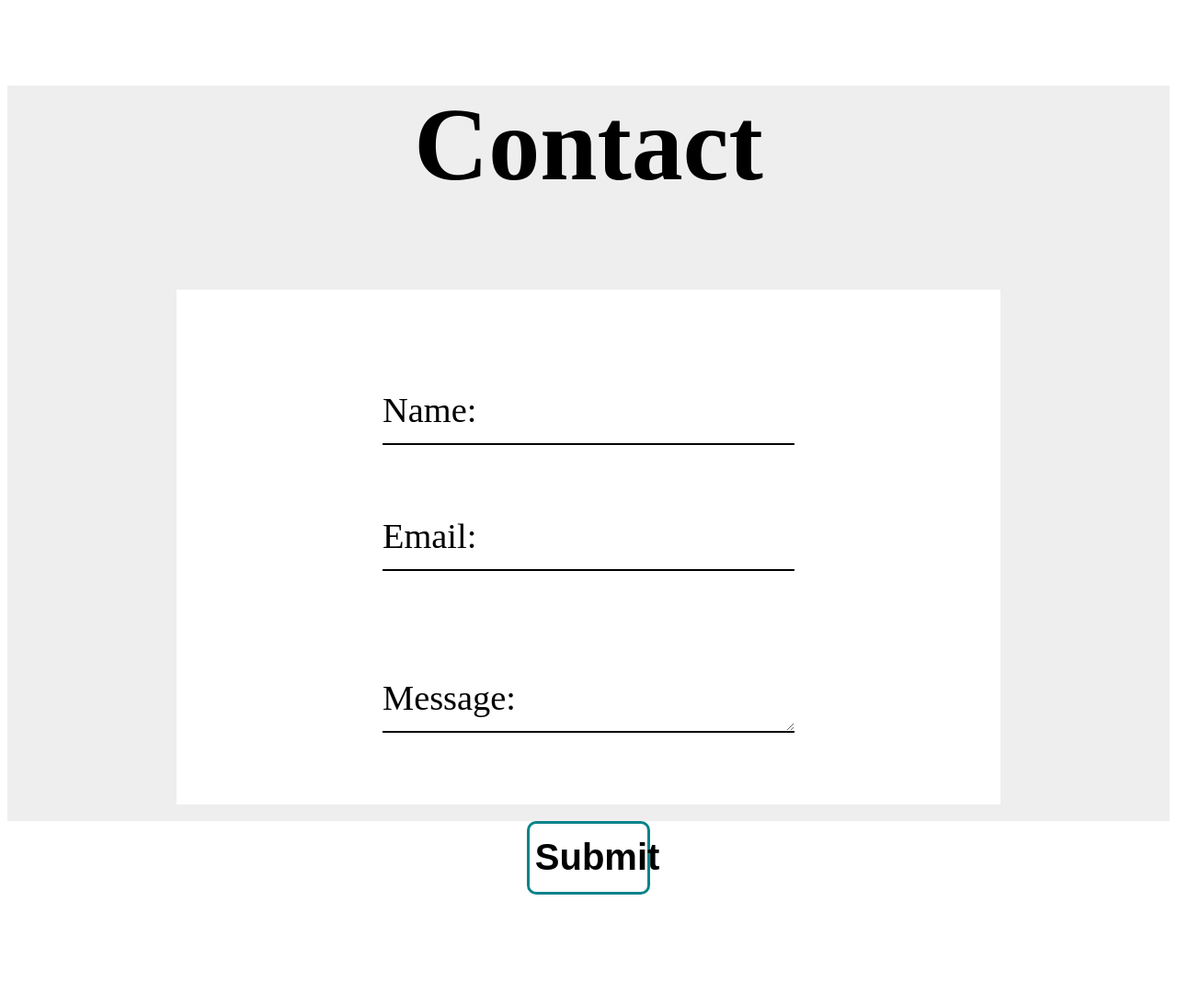
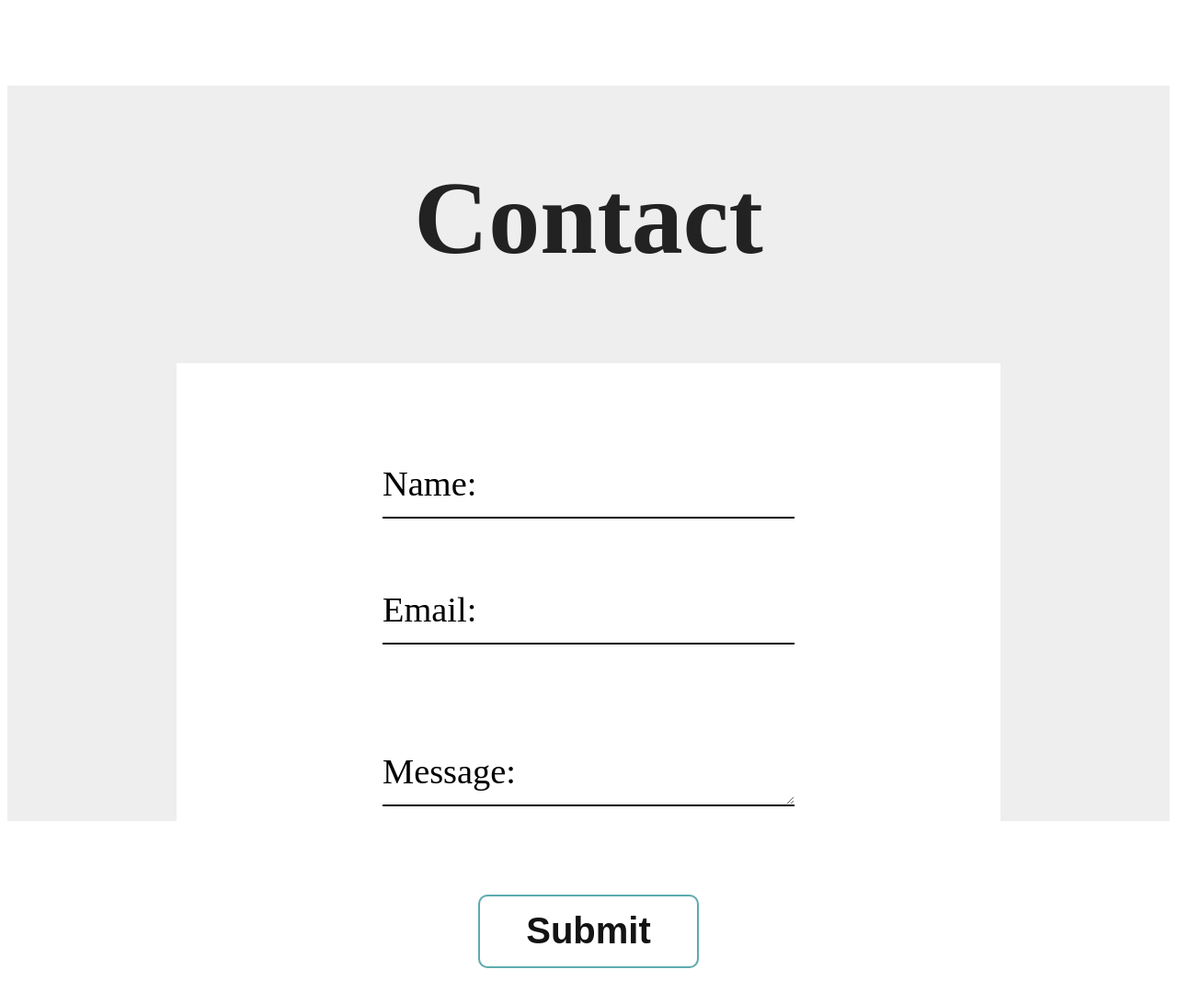
Before and after one commit to Jake-Januszanis/portfolio-v3, a Gatsby site: page /contact in a window 1280 px wide. Shown: the whole page at 92% size. Before the commit the page ends 1021 px from the top, so only its background shows below. Built offline with nearby package versions, Linux system fonts and the light colour scheme; Gatsby itself is replaced by a stand-in of ours.

Commit message:
Built contact form section

```diff
--- a/package.json
+++ b/package.json
@@ -1,7 +1,7 @@
 {
-  "name": "gatsby-starter-hello-world",
+  "name": "jake-januszanis-portfolio",
   "private": true,
-  "description": "A simplified bare-bones starter for Gatsby",
+  "description": "",
   "version": "0.1.0",
   "license": "0BSD",
   "scripts": {
--- a/src/pages/index.js
+++ b/src/pages/index.js
@@ -3,6 +3,7 @@ import About from "../pages/about";
 import Home from "../pages/home"
 import Projects from "./projects";
 import '../styles/global.css';
+import '../styles/variables.scss';
 import "@fontsource/michroma";
 import "@fontsource/montserrat";
 import Contact from "./contact";
--- a/src/styles/about.scss
+++ b/src/styles/about.scss
@@ -3,6 +3,7 @@
 #about {
     background-color: #eeeeee;
     height: auto;
+    min-height: 50vh;
     position: relative;
 }
 
--- a/src/styles/contact.scss
+++ b/src/styles/contact.scss
@@ -1,4 +1,4 @@
-
+@import "../styles/variables.scss";
 
 #contact {
     height: 100vh;
@@ -10,6 +10,9 @@
     &__title {
        font-size: 7rem;
        text-align: center;
+       padding-top: 5rem;
+       font-family: 'Playfair Display SC', serif;
+       color: $black-text;
     }
 
     &__form {
@@ -71,14 +74,48 @@
             }
         }
         &-submit {
-            width: 15%;
+            width: 15rem;
             height: 5rem;
             margin: 3rem auto;
             font-size: 2.5rem;
             font-weight: bold;
-            background-color: transparent;
-            border: 3px #0a838a solid;
+            color: #131313;
+            border: 2px #0a848aa2 solid;
             border-radius: 10px;
+            position: relative;
+            z-index: 1;
+            overflow: hidden;
+
+            &::after {
+                content: '';
+                width: 100%;
+                height: 100%;
+                position: absolute;
+                bottom: 0;
+                left: 0;
+                background-color: #fff;
+                z-index: -2;
+                border-radius: 10px;
+            }
+
+            &::before {
+                content: '';
+                background-color: #0a848aa2;
+                width: 0%;
+                height: 100%;
+                position: absolute;
+                bottom: 0;
+                left: 0;
+                z-index: -1;
+                transition: all .8s;
+            }
+
+            &:hover {
+                &::before {
+                    width: 100%;
+                    transition: all .8s;
+                }
+            }
         }
     }
 }
--- a/src/styles/global.css
+++ b/src/styles/global.css
@@ -1,5 +1,6 @@
 
 @import 'normalize.css';
+@import url('https://fonts.googleapis.com/css2?family=Playfair+Display+SC&display=swap');
 
 
 body, html {
--- /dev/null
+++ b/src/styles/variables.scss
@@ -0,0 +1,3 @@
+
+
+$black-text: #222;
```
